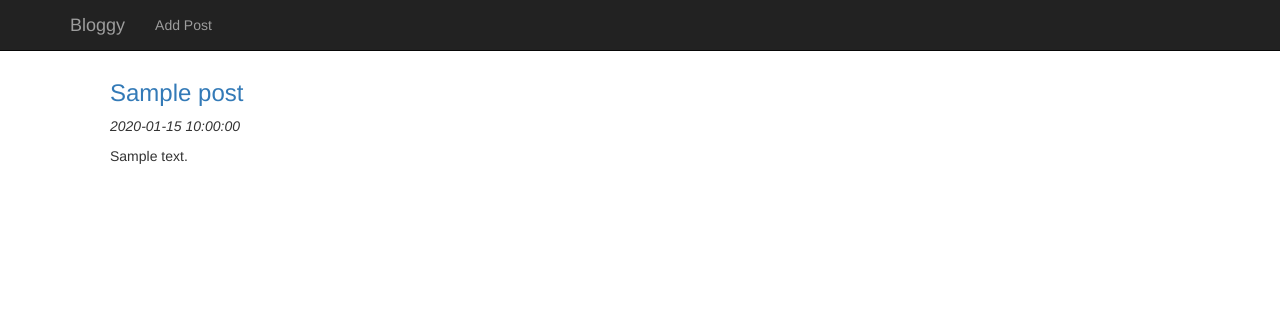
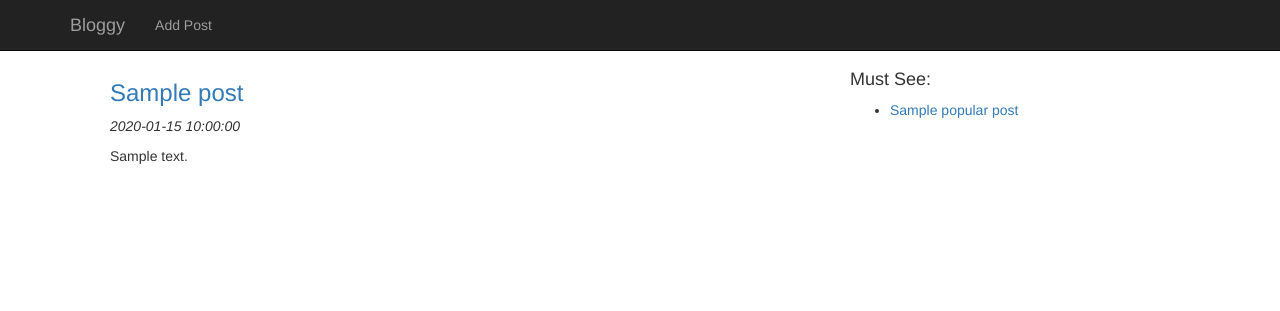
Before and after one commit to respris/django_blog, a Python web app: template bloggy_project/templates/blog/index.html in a window 1280 px wide. Shown: the top 311 px of the page. Run offline with Jinja, Linux system fonts and the light colour scheme; the template is opened without the code that fills it: most values are stand-ins (such as "Sample title", 1, 10 or a date in 2020); some libraries are stand-ins or nearby versions.

Commit message:
Finish first part

```diff
--- a/bloggy_project/templates/blog/index.html
+++ b/bloggy_project/templates/blog/index.html
@@ -1,6 +1,8 @@
 {% extends '_base.html' %}
 
 {% block content %}
+<div class="row">
+    <div class="col-md-8">
         {% if latest_posts %}
         <ul>
         {% for post in latest_posts %}
@@ -11,4 +13,14 @@
         {% endfor %}
         </ul>
         {% endif %}
+    </div>
+    <div class="col-md-4">
+        <h4>Must See:</h4>
+        <ul>
+            {% for popular_post in popular_posts %}
+                <li><a href="/blog/{{ popular_post.url }}">{{ popular_post.title }}</a></li>
+            {% endfor %}
+        </ul>
+    </div>
+</div>
 {% endblock %}
```
Also changed, not shown: bloggy_project/blog/views.py (+11 -2 lines), bloggy_project/bloggy.db. Lines whose indentation alone changed are shown as unchanged.
